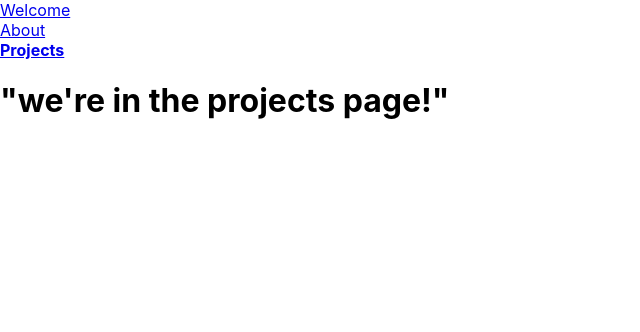
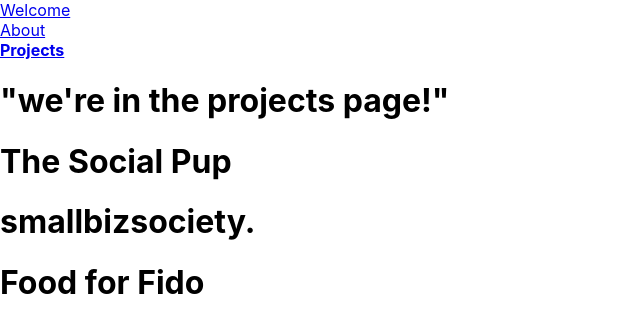
Before and after one commit to lisellelogan/about-liselle, a React (Create React App) app: page /projects in a window 1280 px wide. Shown: the top 332 px of the page, without its empty margins (0-640 px from the left). Built offline with nearby package versions, Linux system fonts and the light colour scheme.

Commit message:
add project titles

```diff
--- a/src/components/Projects.js
+++ b/src/components/Projects.js
@@ -2,7 +2,13 @@ import React from 'react';
 
 const Projects = () => {
     return (
-        <h1>"we're in the projects page!"</h1>
+        <div>
+            <h1>"we're in the projects page!"</h1>
+
+            <h1>The Social Pup</h1>
+            <h1>smallbizsociety.</h1>
+            <h1>Food for Fido</h1>
+        </div>
     )
 }
 
```
